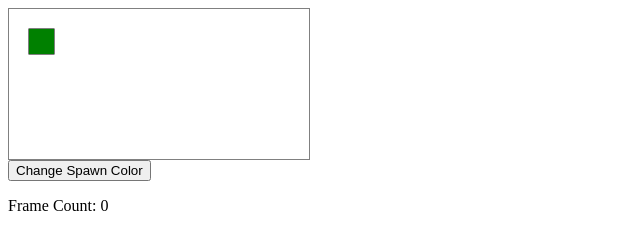
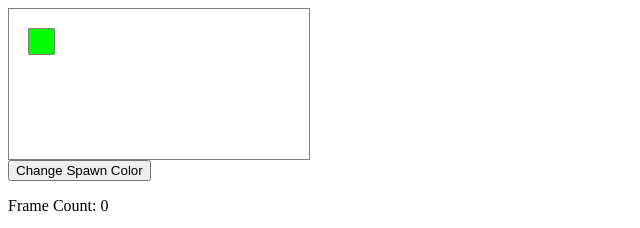
Before and after one commit to rudycacho/CST-325-2-Rudy-CachoHernandez, a plain HTML site: page project1/Project1.html in a window 1280 px wide. Shown: the top 228 px of the page, 0-640 px from the left. Drawn offline with Linux system fonts and the light colour scheme.

Commit message:
Update Project1.html

```diff
--- a/project1/Project1.html
+++ b/project1/Project1.html
@@ -3,25 +3,26 @@
         <script>
             function init()
             {
-
+                var newRectangleInstance = new Rectangle(20,20,"rgb(0, 255, 0");
+                draw(newRectangleInstance.x, newRectangleInstance.y, newRectangleInstance.color)
             }
-            function rectangle(x,y,color)
+            function Rectangle(x,y,color)
             {
                 this.x = x;
                 this.y = y;
                 this.color = color;
             }
-            function draw()
+            function draw(x,y,color)
             {
                 const canvas = document.getElementById("myCanvas");
                 const ctx = canvas.getContext("2d");
-                ctx.fillStyle="green";
-                ctx.strokeRect(20,20,25,25);
-                ctx.fillRect(20,20,25,25);
+                ctx.fillStyle=color;
+                ctx.strokeRect(x,y,25,25);
+                ctx.fillRect(x,y,25,25);
             }
 
         </script>
-        <body onload="draw()">
+        <body onload="init()">
             <canvas id="myCanvas" style="border:1px solid gray;"></canvas>
             <br>
             <button>Change Spawn Color</button>
```
